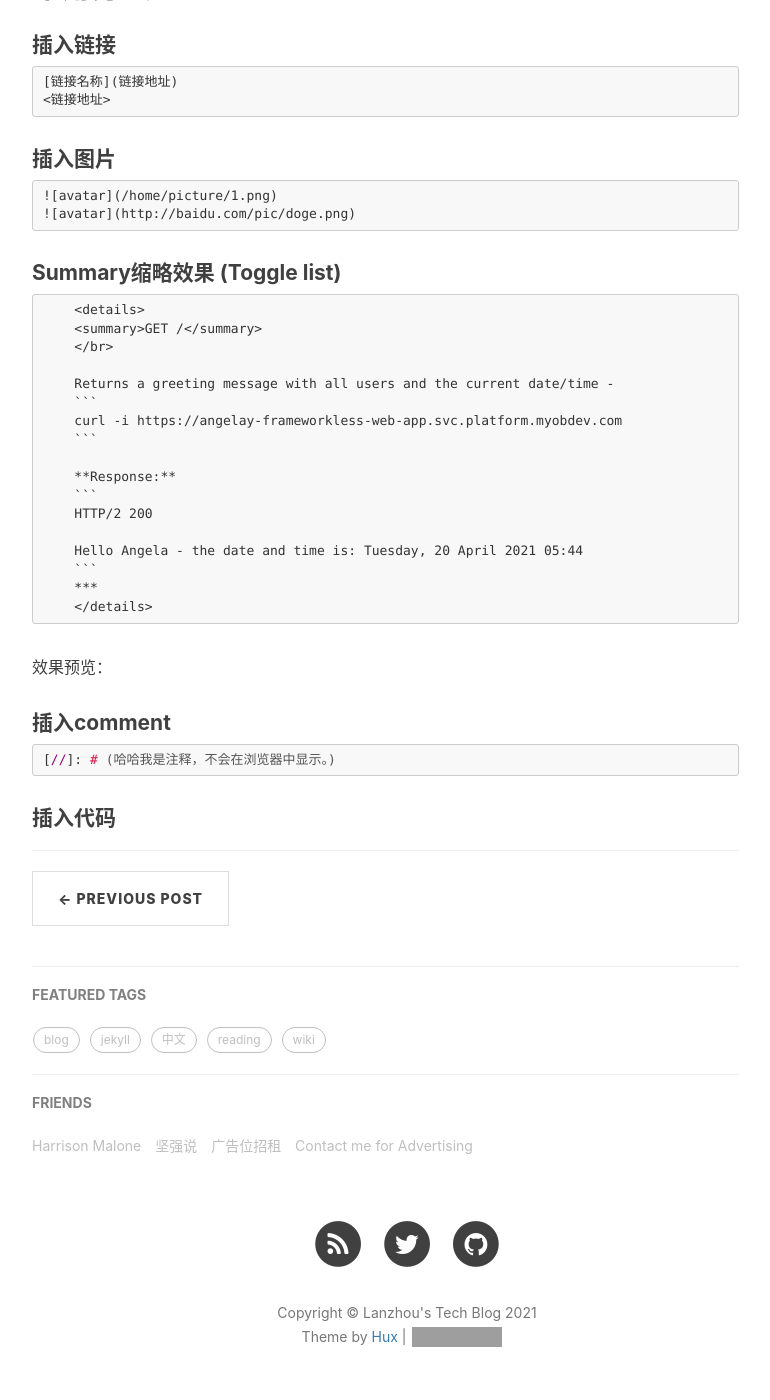
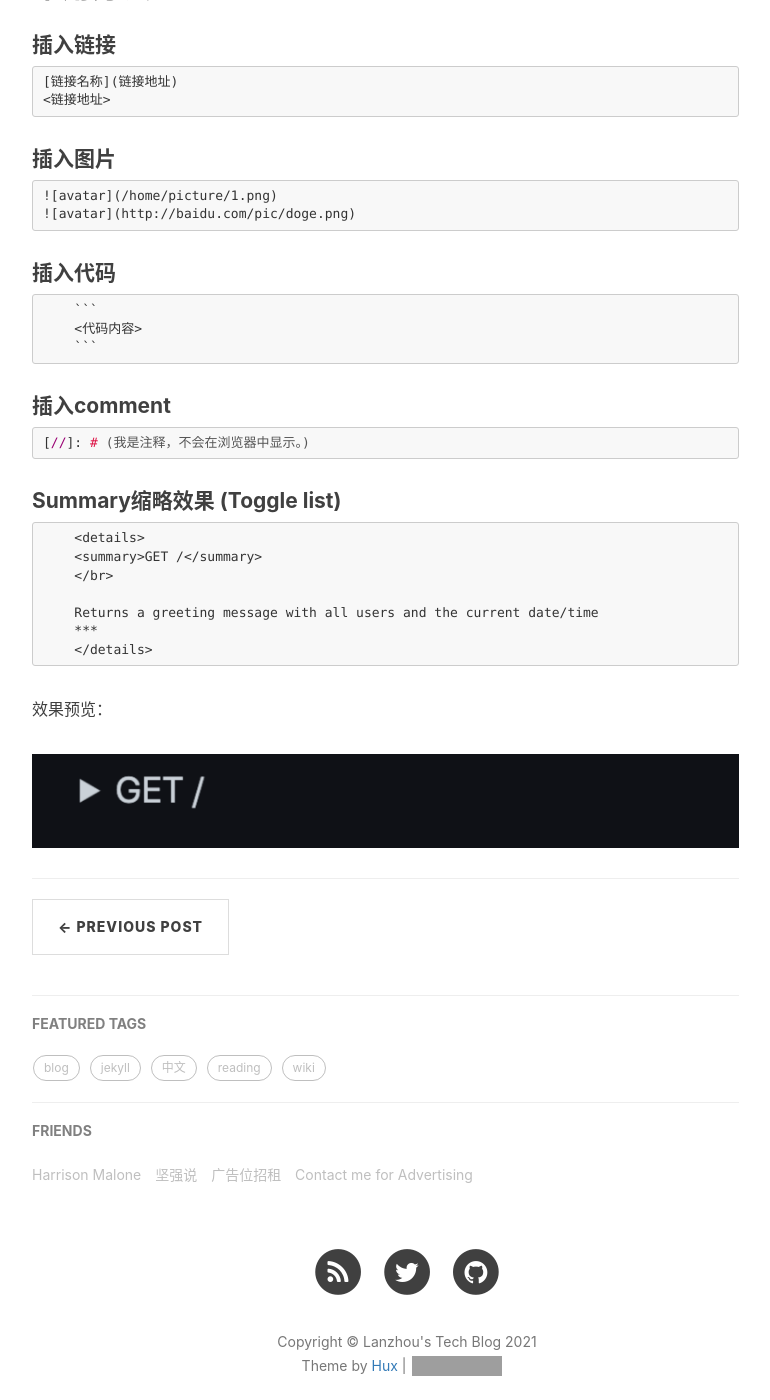
Before and after one commit to Lanzhou-J/Lanzhou-J.github.io, a Jekyll site: the page built from _posts/2021-05-26-markdown.md, in a window 1280 px wide and 1400 px high, scrolled down 537 px. Shown: the whole window, without its empty margins (233-1003 px from the left). Built offline with Jekyll 4.4.1, drawn with Linux system fonts in a browser that asks for light colours; nearby versions of some CDN libraries; comment, search, counter and statistics services are not loaded; grey boxes are pictures that could not be loaded.

Commit message:
modified markdown article

````diff
--- a/_posts/2021-05-26-markdown.md
+++ b/_posts/2021-05-26-markdown.md
@@ -26,6 +26,17 @@ tags:
 ![avatar](/home/picture/1.png)
 ![avatar](http://baidu.com/pic/doge.png)
 ```
+#### 插入代码
+```
+    ```
+    <代码内容>
+    ```
+```
+#### 插入comment
+
+```markdown
+[//]: # (我是注释，不会在浏览器中显示。)
+```
 
 #### Summary缩略效果 (Toggle list)
 ```
@@ -33,27 +44,11 @@ tags:
     <summary>GET /</summary>
     </br>
 
-    Returns a greeting message with all users and the current date/time -
-    ```
-    curl -i https://angelay-frameworkless-web-app.svc.platform.myobdev.com
-    ```
-
-    **Response:**
-    ```
-    HTTP/2 200
-
-    Hello Angela - the date and time is: Tuesday, 20 April 2021 05:44
-    ```
+    Returns a greeting message with all users and the current date/time
     ***
     </details>
 ```
 
 效果预览：
 
-#### 插入comment
-
-```markdown
-[//]: # (哈哈我是注释，不会在浏览器中显示。)
-```
-
-#### 插入代码
+![效果预览](/img/in-post/InPostMarkdownGet.png)
````
Also changed, not shown: img/in-post/InPostMarkdownGet.png (added).
